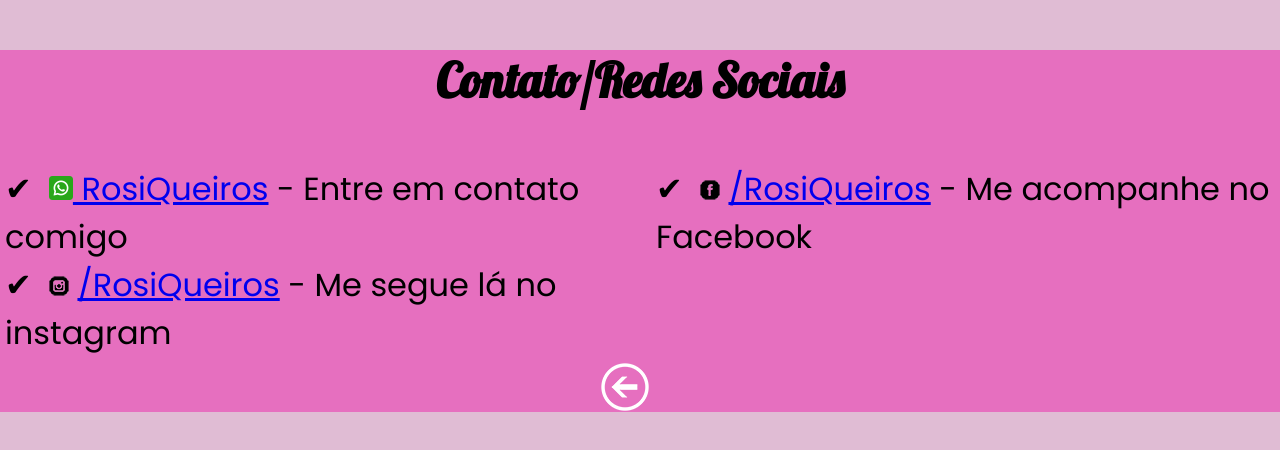
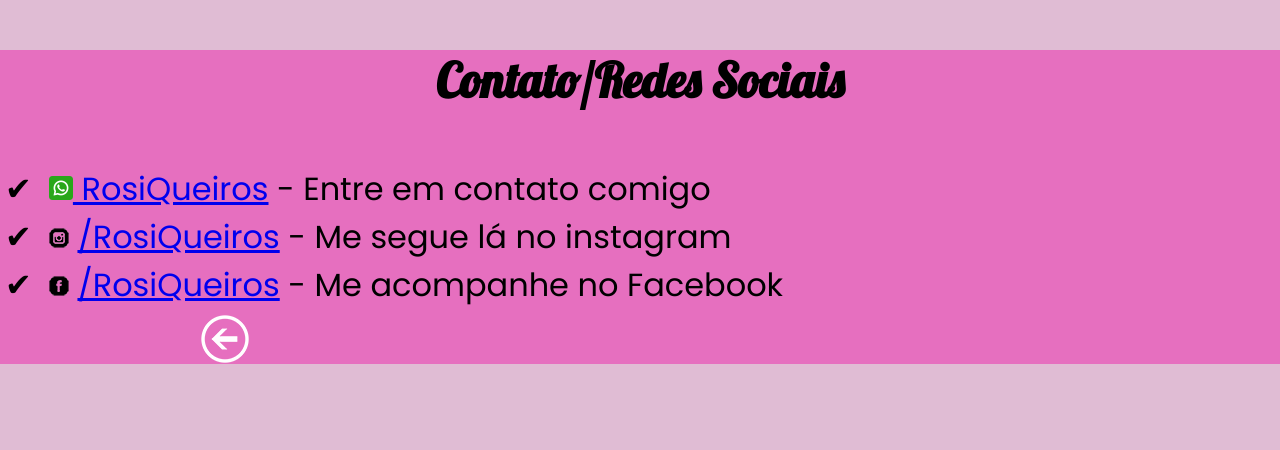
Before and after one commit to ernestomiyatake/projeto-rosi, a plain HTML site: page pag2.html in a window 1280 px wide. Drawn offline with Linux system fonts and the light colour scheme.

Commit message:
Mudanças no stilo da pag.2

```diff
--- a/estilo/style.css
+++ b/estilo/style.css
@@ -166,11 +166,12 @@ div h1{
 div ul {
     font-family: var(--fonte-salgados);
     font-size: 2em;
+    columns: 1;
 }
 
 div > a >img {
     display: block;
-    margin-left: 600px;
+    margin-left: 200px;
 
 }
 
```
